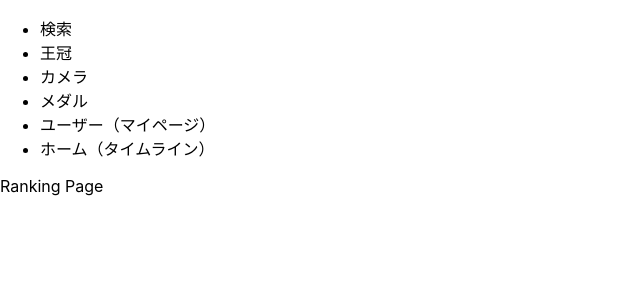
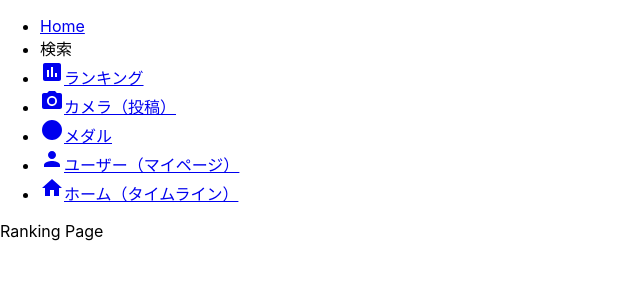
Before and after one commit to shortintern2020-B-frontier/TeamA, a React (Create React App) app in the folder react-ts-app/: page /ranking in a window 1280 px wide. Shown: the top 300 px of the page, without its empty margins (0-640 px from the left). Built offline with nearby package versions, Linux system fonts and the light colour scheme.

Commit message:
create useful components

```diff
--- a/react-ts-app/src/components/Header.tsx
+++ b/react-ts-app/src/components/Header.tsx
@@ -1,17 +1,28 @@
 import React from "react"
+import { Link } from "react-router-dom"
+
+import AssessmentIcon from '@material-ui/icons/Assessment';
+import PersonIcon from '@material-ui/icons/Person';
+import HomeIcon from '@material-ui/icons/Home';
+import CameraAltIcon from '@material-ui/icons/CameraAlt';
+import LensIcon from '@material-ui/icons/Lens';
+
 
 const Header: React.FC = () => {
   return (
-    <nav>
-      <ul>
-        <li>検索</li>
-        <li>王冠</li>
-        <li>カメラ</li>
-        <li>メダル</li>
-        <li>ユーザー（マイページ）</li>
-        <li>ホーム（タイムライン）</li>
-      </ul>
-    </nav>
+    <header>
+      <nav>
+        <ul>
+          <li><Link to="/">Home</Link></li>
+          <li>検索</li>
+          <li><Link to="/ranking"><AssessmentIcon />ランキング</Link></li>
+          <li><Link to="/post"><CameraAltIcon />カメラ（投稿）</Link></li>
+          <li><Link to="/mystatus"><LensIcon />メダル</Link></li>
+          <li><Link to="/mypage"><PersonIcon />ユーザー（マイページ）</Link></li>
+          <li><Link to="timeline"><HomeIcon />ホーム（タイムライン）</Link></li>
+        </ul>
+      </nav>
+    </header>
   )
 }
 
```
Also changed, not shown: react-ts-app/src/components/ErrorMessage.tsx (added, +10 -0 lines).
